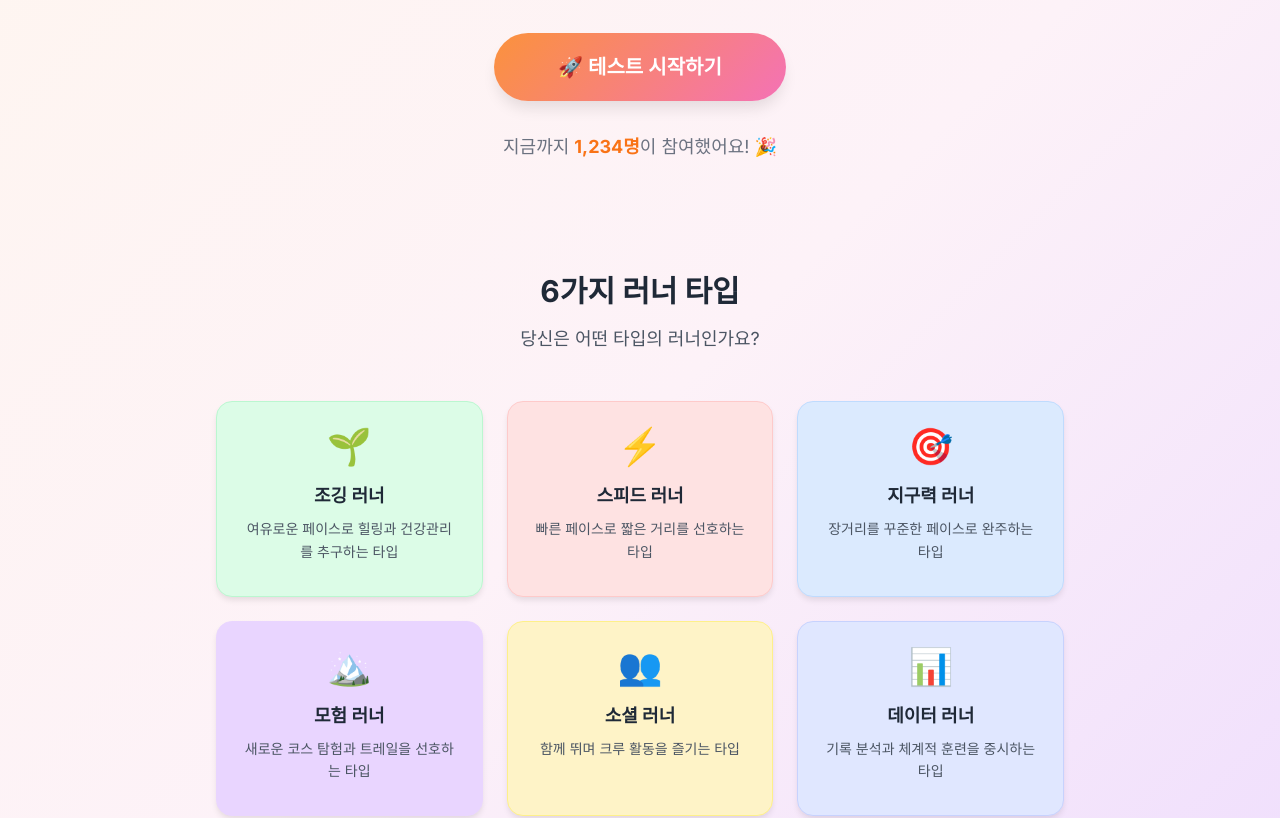
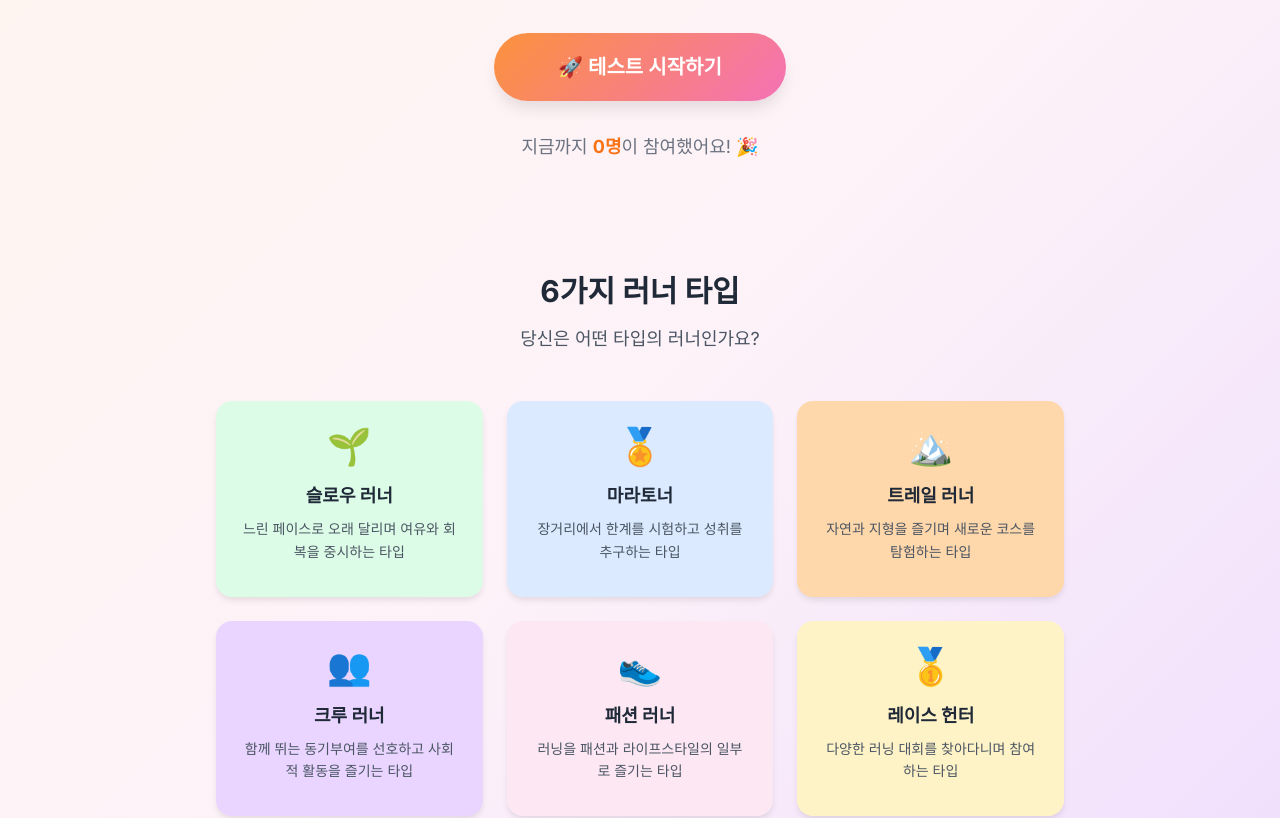
Before and after one commit to 5urf/runvibe, a Next.js app: page / in a window 1280 px wide. Shown: the part 600-1418 px from the top of the page. Built offline with nearby package versions, Linux system fonts and the light colour scheme; no server answers; the database is empty.

Commit message:
refactor: 서버액션, 랜딩페이지, 디자인 시스템 개편된 러너 타입 적용
- 서버 액션 새 스키마로 수정
- 랜딩 페이지 개편된 러너 타입 적용
- 임시 결과 페이지 개편된 러너 타입 적용
- 디자인 시스템 색상 변경

```diff
--- a/lib/stats.ts
+++ b/lib/stats.ts
@@ -10,64 +10,64 @@ export async function getStats(): Promise<IStatsData> {
 
     // 각 타입별 개수를 병렬로 조회
     const [
-      joggerCount,
-      speedsterCount,
-      enduranceCount,
-      explorerCount,
-      socialCount,
-      analyzerCount,
+      slowCount,
+      marathonerCount,
+      trailCount,
+      crewCount,
+      styleCount,
+      raceCount,
     ] = await Promise.all([
-      prisma.testResult.count({ where: { runnerType: "jogger" } }),
-      prisma.testResult.count({ where: { runnerType: "speedster" } }),
-      prisma.testResult.count({ where: { runnerType: "endurance" } }),
-      prisma.testResult.count({ where: { runnerType: "explorer" } }),
-      prisma.testResult.count({ where: { runnerType: "social" } }),
-      prisma.testResult.count({ where: { runnerType: "analyzer" } }),
+      prisma.testResult.count({ where: { runnerType: "slow" } }),
+      prisma.testResult.count({ where: { runnerType: "marathoner" } }),
+      prisma.testResult.count({ where: { runnerType: "trail" } }),
+      prisma.testResult.count({ where: { runnerType: "crew" } }),
+      prisma.testResult.count({ where: { runnerType: "style" } }),
+      prisma.testResult.count({ where: { runnerType: "race" } }),
     ]);
 
     // 타입 정보와 개수를 매핑
     const runnerTypeData = [
       {
-        type: "jogger",
-        count: joggerCount,
-        name: "조깅 러너",
+        type: "slow",
+        count: slowCount,
+        name: "슬로우 러너",
         emoji: "🌱",
-        color: "bg-green-500",
+        color: "bg-runner-slow",
       },
       {
-        type: "speedster",
-        count: speedsterCount,
-        name: "스피드 러너",
-        emoji: "⚡",
-        color: "bg-red-500",
+        type: "marathoner",
+        count: marathonerCount,
+        name: "마라토너",
+        emoji: "🏅",
+        color: "bg-runner-marathoner",
       },
       {
-        type: "endurance",
-        count: enduranceCount,
-        name: "지구력 러너",
-        emoji: "🎯",
-        color: "bg-blue-500",
+        type: "trail",
+        count: trailCount,
+        name: "트레일 러너",
+        emoji: "🏔️",
+        color: "bg-runner-trail",
       },
       {
-        type: "explorer",
-        count: explorerCount,
-        name: "모험 러너",
-        emoji: "🏔️",
-        color: "bg-purple-500",
+        type: "crew",
+        count: crewCount,
+        name: "크루 러너",
+        emoji: "👥",
+        color: "bg-runner-crew",
       },
       {
-        type: "social",
-        count: socialCount,
-        name: "소셜 러너",
-        emoji: "👥",
-        color: "bg-yellow-500",
+        type: "style",
+        count: styleCount,
+        name: "패션 러너",
+        emoji: "👟",
+        color: "bg-runner-style",
       },
       {
-        type: "analyzer",
-        count: analyzerCount,
-        name: "데이터 러너",
-        emoji: "📊",
-        color: "bg-indigo-500",
+        type: "race",
+        count: raceCount,
+        name: "레이스 헌터",
+        emoji: "🥇",
+        color: "bg-runner-race",
       },
     ];
 
--- a/src/app/page.tsx
+++ b/src/app/page.tsx
@@ -1,55 +1,55 @@
-"use client";
-
 import { Button, RunnerTypeCard } from "@/components/ui";
 import Link from "next/link";
+import { getStats } from "../../lib/stats";
 
-// 러너 타입 mock 데이터
 const runnerTypes = [
   {
-    id: "jogger",
-    name: "조깅 러너",
+    id: "slow",
+    name: "슬로우 러너",
     emoji: "🌱",
-    color: "bg-runner-green border-green-200",
-    description: "여유로운 페이스로 힐링과 건강관리를 추구하는 타입",
+    color: "bg-runner-slow border-runner-slow/30",
+    description: "느린 페이스로 오래 달리며 여유와 회복을 중시하는 타입",
   },
   {
-    id: "speedster",
-    name: "스피드 러너",
-    emoji: "⚡",
-    color: "bg-runner-red border-red-200",
-    description: "빠른 페이스로 짧은 거리를 선호하는 타입",
+    id: "marathoner",
+    name: "마라토너",
+    emoji: "🏅",
+    color: "bg-runner-marathoner border-runner-marathoner/30",
+    description: "장거리에서 한계를 시험하고 성취를 추구하는 타입",
   },
   {
-    id: "endurance",
-    name: "지구력 러너",
-    emoji: "🎯",
-    color: "bg-runner-blue border-blue-200",
-    description: "장거리를 꾸준한 페이스로 완주하는 타입",
+    id: "trail",
+    name: "트레일 러너",
+    emoji: "🏔️",
+    color: "bg-runner-trail border-runner-trail/30",
+    description: "자연과 지형을 즐기며 새로운 코스를 탐험하는 타입",
   },
   {
-    id: "explorer",
-    name: "모험 러너",
-    emoji: "🏔️",
-    color: "bg-runner-purple border-purple-200",
-    description: "새로운 코스 탐험과 트레일을 선호하는 타입",
+    id: "crew",
+    name: "크루 러너",
+    emoji: "👥",
+    color: "bg-runner-crew border-runner-crew/30",
+    description: "함께 뛰는 동기부여를 선호하고 사회적 활동을 즐기는 타입",
   },
   {
-    id: "social",
-    name: "소셜 러너",
-    emoji: "👥",
-    color: "bg-runner-yellow border-yellow-200",
-    description: "함께 뛰며 크루 활동을 즐기는 타입",
+    id: "style",
+    name: "패션 러너",
+    emoji: "👟",
+    color: "bg-runner-style border-runner-style/30",
+    description: "러닝을 패션과 라이프스타일의 일부로 즐기는 타입",
   },
   {
-    id: "analyzer",
-    name: "데이터 러너",
-    emoji: "📊",
-    color: "bg-runner-indigo border-indigo-200",
-    description: "기록 분석과 체계적 훈련을 중시하는 타입",
+    id: "race",
+    name: "레이스 헌터",
+    emoji: "🥇",
+    color: "bg-runner-race border-runner-race/30",
+    description: "다양한 러닝 대회를 찾아다니며 참여하는 타입",
   },
 ];
 
-export default function HomePage() {
+export default async function HomePage() {
+  const { totalParticipants } = await getStats();
+
   return (
     <div className='min-h-screen'>
       <div className='max-w-4xl mx-auto px-6 pb-12'>
@@ -84,7 +84,10 @@ export default function HomePage() {
           </Link>
 
           <div className='text-gray-500 text-lg'>
-            지금까지 <span className='font-bold text-primary-500'>1,234명</span>
+            지금까지{" "}
+            <span className='font-bold text-primary-500'>
+              {totalParticipants.toLocaleString()}명
+            </span>
             이 참여했어요! 🎉
           </div>
         </section>
--- a/src/app/result/[id]/page.tsx
+++ b/src/app/result/[id]/page.tsx
@@ -37,22 +37,22 @@ export default async function ResultPage({ params }: ResultPageProps) {
               {new Date(result.createdAt).toLocaleString()}
             </div>
             <div>
-              <strong>조깅:</strong> {result.joggerScore}점
+              <strong>슬로우:</strong> {result.slowScore}점 🌱
             </div>
             <div>
-              <strong>스피드:</strong> {result.speedsterScore}점
+              <strong>마라토너:</strong> {result.marathonerScore}점 🏅
             </div>
             <div>
-              <strong>지구력:</strong> {result.enduranceScore}점
+              <strong>트레일:</strong> {result.trailScore}점 🏔️
             </div>
             <div>
-              <strong>모험:</strong> {result.explorerScore}점
+              <strong>크루:</strong> {result.crewScore}점 👥
             </div>
             <div>
-              <strong>소셜:</strong> {result.socialScore}점
+              <strong>패션:</strong> {result.styleScore}점 👟
             </div>
             <div>
-              <strong>분석:</strong> {result.analyzerScore}점
+              <strong>레이스:</strong> {result.raceScore}점 🥇
             </div>
           </div>
         </div>
--- a/src/app/test/actions.ts
+++ b/src/app/test/actions.ts
@@ -19,12 +19,12 @@ export async function saveTestResult(answers: string[]): Promise<string> {
       data: {
         runnerType: resultType,
         answers: JSON.stringify(answers),
-        joggerScore: scores.jogger,
-        speedsterScore: scores.speedster,
-        enduranceScore: scores.endurance,
-        explorerScore: scores.explorer,
-        socialScore: scores.social,
-        analyzerScore: scores.analyzer,
+        slowScore: scores.slow,
+        marathonerScore: scores.marathoner,
+        trailScore: scores.trail,
+        crewScore: scores.crew,
+        styleScore: scores.style,
+        raceScore: scores.race,
       },
     });
 
--- a/tailwind.config.ts
+++ b/tailwind.config.ts
@@ -17,12 +17,12 @@ const config: Config = {
         },
         // 러너 타입별 배경 컬러 (6가지)
         runner: {
-          green: "#dcfce7", // 조깅 러너
-          red: "#fee2e2", // 스피드 러너
-          blue: "#dbeafe", // 지구력 러너
-          purple: "#e9d5ff", // 모험 러너
-          yellow: "#fef3c7", // 소셜 러너
-          indigo: "#e0e7ff", // 데이터 러너
+          slow: "#dcfce7", // 슬로우 러너
+          marathoner: "#dbeafe", // 마라토너
+          trail: "#fed7aa", // 트레일 러너
+          crew: "#e9d5ff", // 크루 러너
+          style: "#fce7f3", // 패션 러너
+          race: "#fef3c7", // 레이스 헌터
         },
       },
 
```
